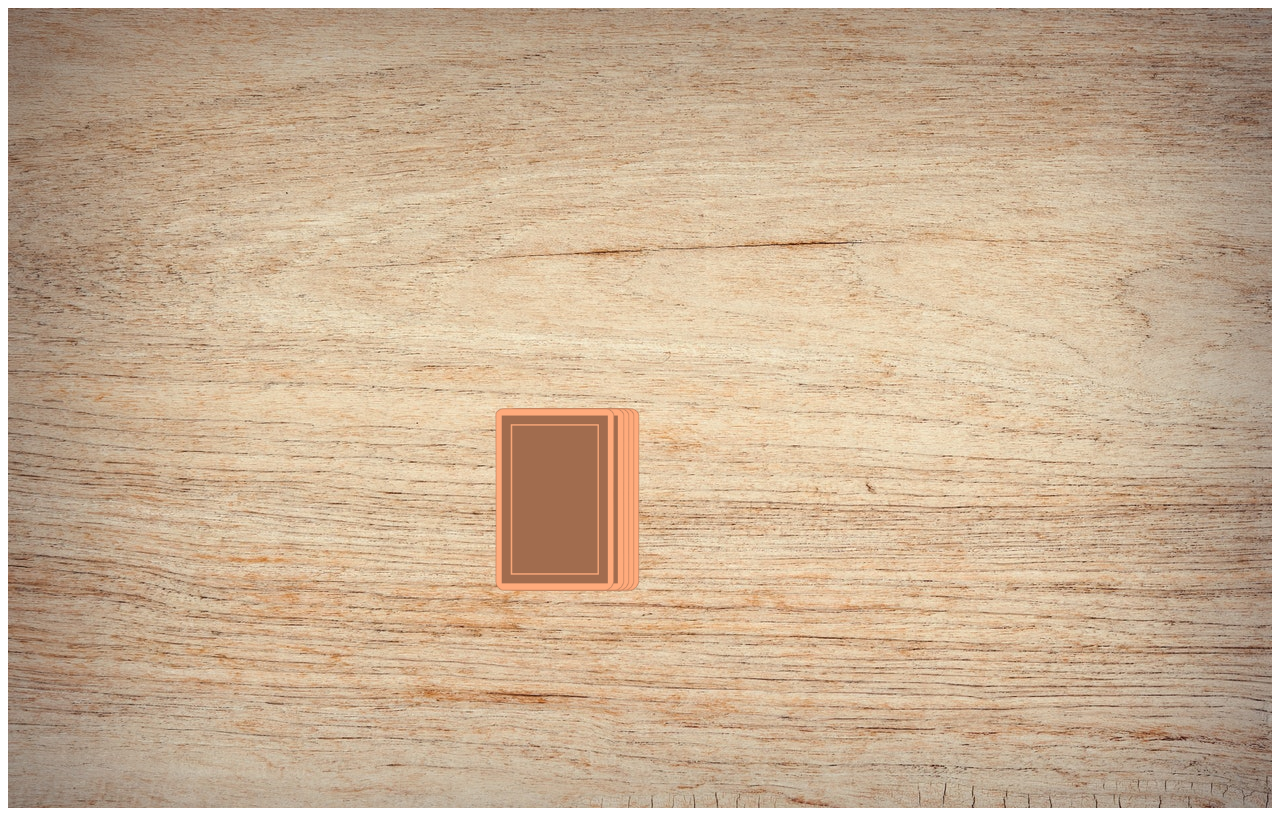
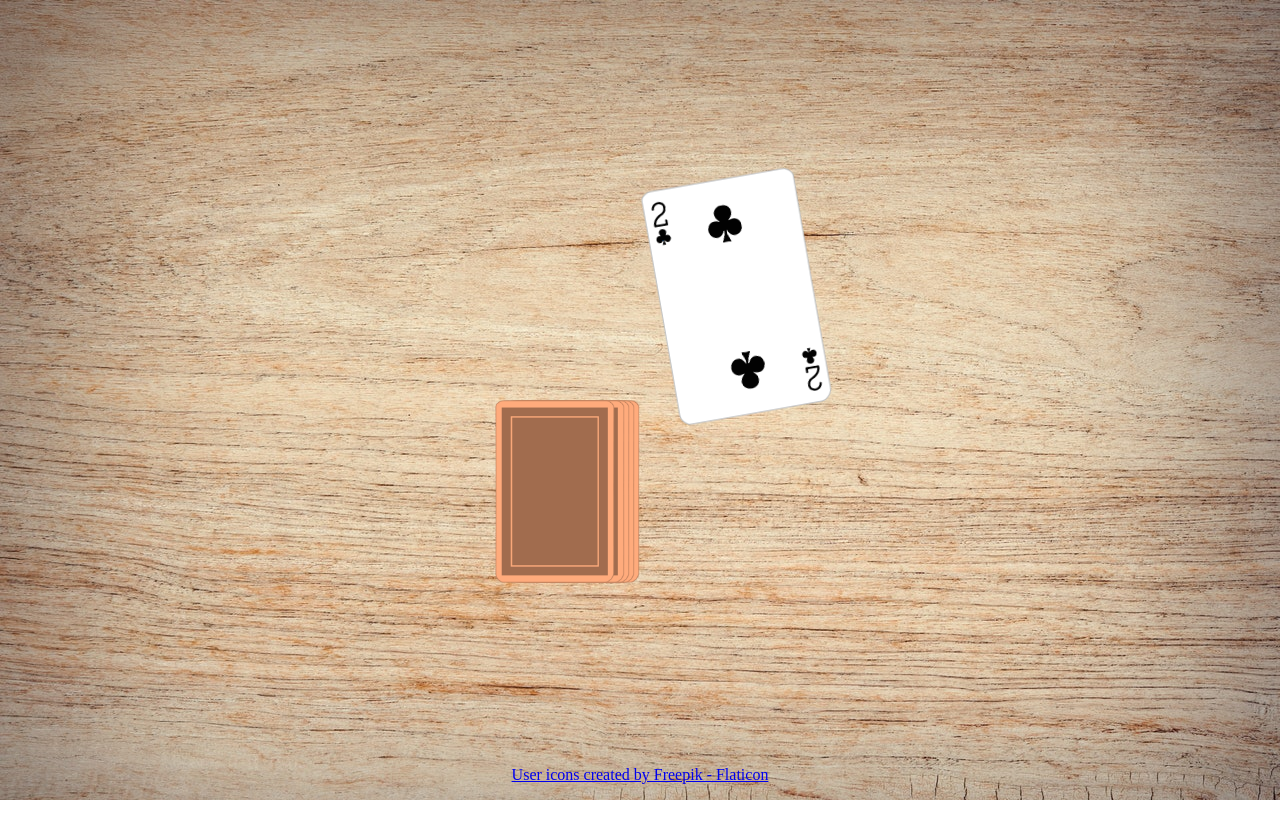
Before and after one commit to bjoerndaigger/ring-of-fire, an Angular app: page /game in a window 1280 px wide. Both pictures are taken after a click on the picture 555 px from the left and 499 px from the top of the page. Built offline with nearby package versions, Linux system fonts and the light colour scheme.

Commit message:
show played cards and new component player

```diff
--- a/src/app/app.module.ts
+++ b/src/app/app.module.ts
@@ -5,12 +5,14 @@ import { AppRoutingModule } from './app-routing.module';
 import { AppComponent } from './app.component';
 import { StartScreenComponent } from './start-screen/start-screen.component';
 import { GameComponent } from './game/game.component';
+import { PlayerComponent } from './player/player.component';
 
 @NgModule({
   declarations: [
     AppComponent,
     StartScreenComponent,
-    GameComponent
+    GameComponent,
+    PlayerComponent
   ],
   imports: [
     BrowserModule,
--- a/src/app/game/game.component.html
+++ b/src/app/game/game.component.html
@@ -1,10 +1,15 @@
 <div class="field">
     <div class="card-stack">
-        <img [ngStyle]="{'right.px': i * 5}" *ngFor="let c of [0,1,2,3]; let i = index;"
+        <!-- Card stack -->
+        <img *ngFor="let c of [0,1,2,3]; let i = index;" [ngStyle]="{'right.px': i * 5}"
             src="/assets/img/cards/card_cover.png">
-        <img (click)="takeCard()" [class.pick-card]="pickCardAnimation" class="top-card" style="right: 25px"
-            src="/assets/img/cards/card_cover.png">
+        <img (click)="takeCard()" class="top-card" style="right: 25px" src="/assets/img/cards/card_cover.png">
+        <!-- Stack for played cards -->
+        <img *ngFor="let card of game.playedCards" class="played-card" src="/assets/img/cards/{{ card }}.png">
+        <!-- Current card (animation) -->
         <img (click)="takeCard()" *ngIf="pickCardAnimation" class="pick-card" style="right: 25px"
             src="/assets/img/cards/{{ currentCard }}.png">
     </div>
+    <div class="imprint"><a href="https://www.flaticon.com/free-icons/user" title="user icons">User icons created by Freepik -
+            Flaticon</a></div>
 </div>
--- a/src/app/game/game.component.scss
+++ b/src/app/game/game.component.scss
@@ -26,6 +26,11 @@
     }
 }
 
+.played-card {
+    right: 25px;
+    transform: scale(1.3) translateX(140px) translateY(-150px) rotate(-10deg);
+}
+
 .pick-card {
     transition: all 125ms ease-in-out;
     animation: pick-card-animation 1s ease-in-out;
@@ -49,3 +54,8 @@
         transform: scale(1.3) translateX(140px) translateY(-150px) rotate(-10deg);
     }
 }
+
+.imprint {
+    position: absolute;
+    bottom: 16px;
+}
--- a/src/app/game/game.component.ts
+++ b/src/app/game/game.component.ts
@@ -18,18 +18,17 @@ export class GameComponent {
 
   newGame() {
     this.game = new Game();
-    console.log(this.game);
   }
 
   takeCard() {
     if (!this.pickCardAnimation) {
       this.currentCard = this.game.stack.pop();
-      console.log(this.currentCard);
       this.pickCardAnimation = true;
 
       setTimeout(() => {
+        this.game.playedCards.push(this.currentCard);
         this.pickCardAnimation = false;
-      }, 1500)
+      }, 1000)
     }
   }
 }
--- /dev/null
+++ b/src/app/player/player.component.html
@@ -0,0 +1 @@
+<p>player works!</p>
--- a/src/styles.scss
+++ b/src/styles.scss
@@ -1 +1,3 @@
-/* You can add global styles to this file, and also import other style files */
+body {
+    margin: 0;
+}
```
Also changed, not shown: src/app/player/player.component.ts (added, +10 -0 lines), src/app/player/player.component.scss (added), src/assets/img/profile-user.png (added), 1 other file (tests, documents, lock files or other folders).
